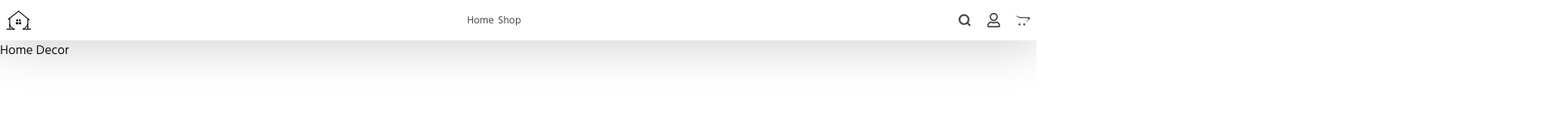
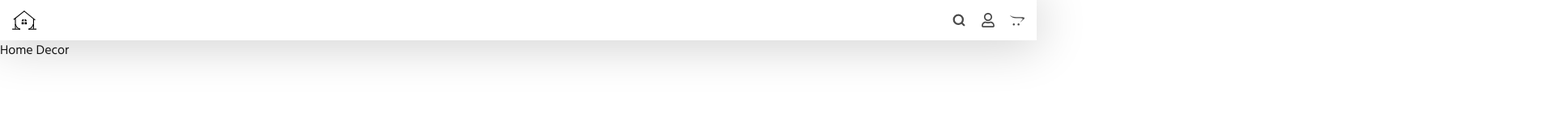
Before and after one commit to sijumoncy/home-decor, a Next.js app in the folder client/: page / in a window 1280 px wide. Shown: the top 160 px of the page at 81% size, 1920 px wide, since content can reach past the window. Built offline with nearby package versions, Linux system fonts and the light colour scheme.

Commit message:
added mob menu

```diff
--- a/client/app/Navbar.tsx
+++ b/client/app/Navbar.tsx
@@ -17,8 +17,8 @@ function Navbar() {
             width={30}
             height={40}
           />
+          <NavMenu />
         </div>
-        <NavMenu />
         <div className="icons">
           <CiSearch style={{ strokeWidth: "2" }} className="icon" />
           <FaRegUser className="icon" />
--- a/client/components/navbar/NavMenu.tsx
+++ b/client/components/navbar/NavMenu.tsx
@@ -1,15 +1,37 @@
-import React from 'react'
+"use client";
+
+import React, { useEffect } from "react";
 import Link from "next/link";
-import { menuLinks } from '@/constants/navMenu';
+import { menuLinks } from "@/constants/navMenu";
+import useAppContext from "@/context/appContext";
 
 function NavMenu() {
+  const { currentMenu, mobNavOpen, setCurrentMenu } = useAppContext();
+
+  useEffect(() => {
+    if (!currentMenu) {
+      setCurrentMenu(menuLinks[0].name);
+    }
+  }, []);
+
   return (
-    <div className='nav__menu'>
-        {menuLinks.map((link) => (
-            <Link key={link.id} href={link.link}>{link.name}</Link>
-        ))}
+    <div className={`nav__menu ${mobNavOpen && "open"}`}>
+      <div className="mob-header font-medium">
+        Main Menu
+        <div className="line" />
+      </div>
+      {menuLinks.map((link) => (
+        <Link
+          className={`${currentMenu === link.name && "active"}`}
+          key={link.id}
+          href={link.link}
+          onClick={() => setCurrentMenu(link.name)}
+        >
+          {link.name}
+        </Link>
+      ))}
     </div>
-  )
+  );
 }
 
-export default NavMenu
+export default NavMenu;
--- a/client/styles/partials/components/Navbar/_navbar.scss
+++ b/client/styles/partials/components/Navbar/_navbar.scss
@@ -3,6 +3,7 @@
   height: 50px;
   box-shadow: 0px 3px 60px 3px rgba($color: #000000, $alpha: 0.2);
   @include flex-center-vert;
+  z-index: 10;
 
   .wrapper {
     width: 100%;
@@ -10,6 +11,10 @@
     display: flex;
     align-items: center;
     justify-content: space-between;
+
+    @include tablet {
+      padding: 0 15px;
+    }
 
     .logo {
       @include flex-center;
@@ -30,4 +35,5 @@
       }
     }
   }
+
 }
--- a/client/styles/partials/components/Navbar/_navmenu.scss
+++ b/client/styles/partials/components/Navbar/_navmenu.scss
@@ -1,12 +1,46 @@
 .nav__menu {
-    @include flex-center-horiz;
-    gap: 5px;
-    padding:0 10px;
+    gap: 15px;
     color: var(--text-disabled);
-    display: none;
+
+    position: absolute;
+    top: 50px;
+    right: 0;
+    display: flex;
+    flex-direction: column;
+    align-items: end;
+    width: 100%;
+    padding: 10px;
+    height: calc(100vh - 50px);
+    transition: all .5s cubic-bezier(.8,.22,.38,.79);
+    transform: translateX(200vw);
+    z-index: 9;
+    background-color: #f6f6f6;
+
+    &.open{
+        transform: translateX(0);
+    }
+
+    .mob-header {
+        width: 100%;
+        display: flex;
+        align-items: end;
+        flex-direction: column;
+        padding: 10px 0;
+        .line {
+            margin-top: 3px;
+            width: 90%;
+            height: 1px;
+            background-color: rgba($color: #000000, $alpha: .25);
+        }
+
+        @include tablet {
+            display: none;
+        }
+    }
 
     @include tablet {
         display: flex;
+        padding-left: 0 0 0 20px;
     }
 
     a {
@@ -18,4 +52,9 @@
             font-weight: 500;
         }
     }
+
+    a.active{
+        color: var(--text-color);
+        font-weight: 500;
+    }
 }
```
